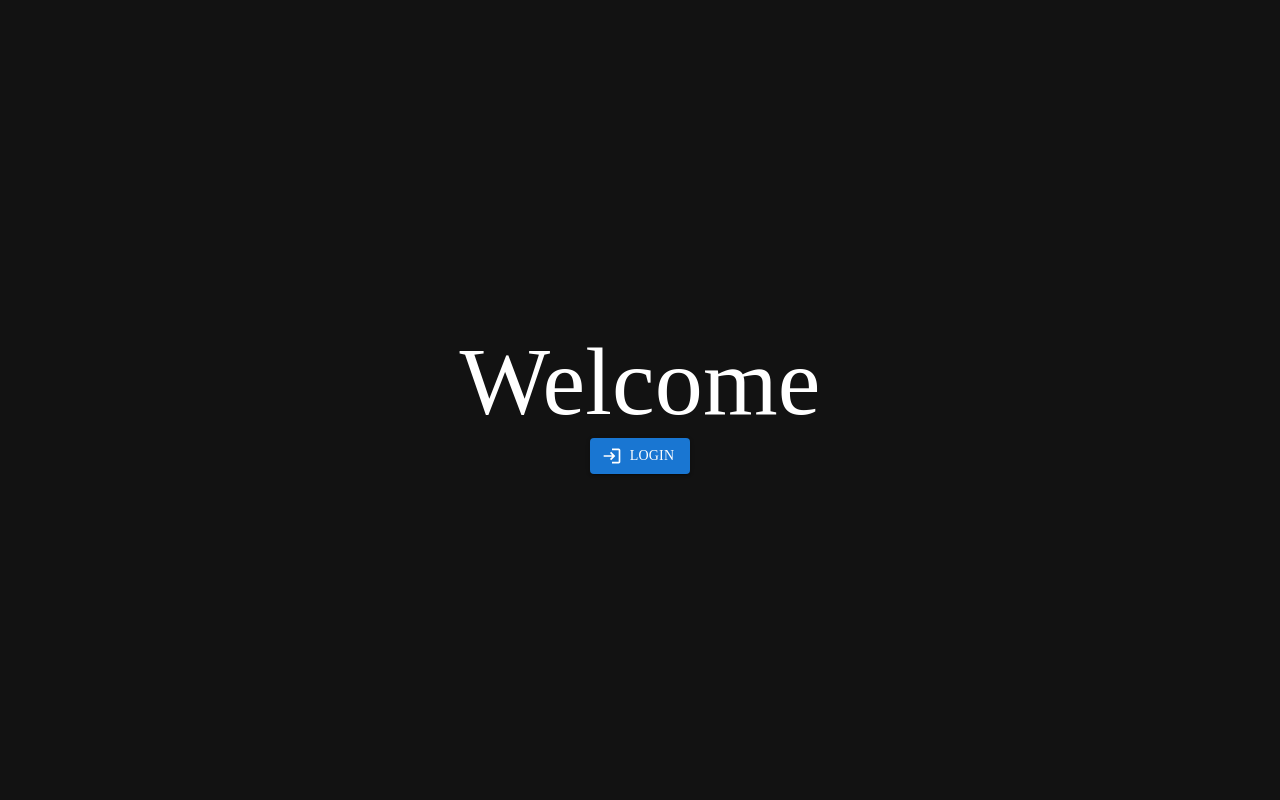
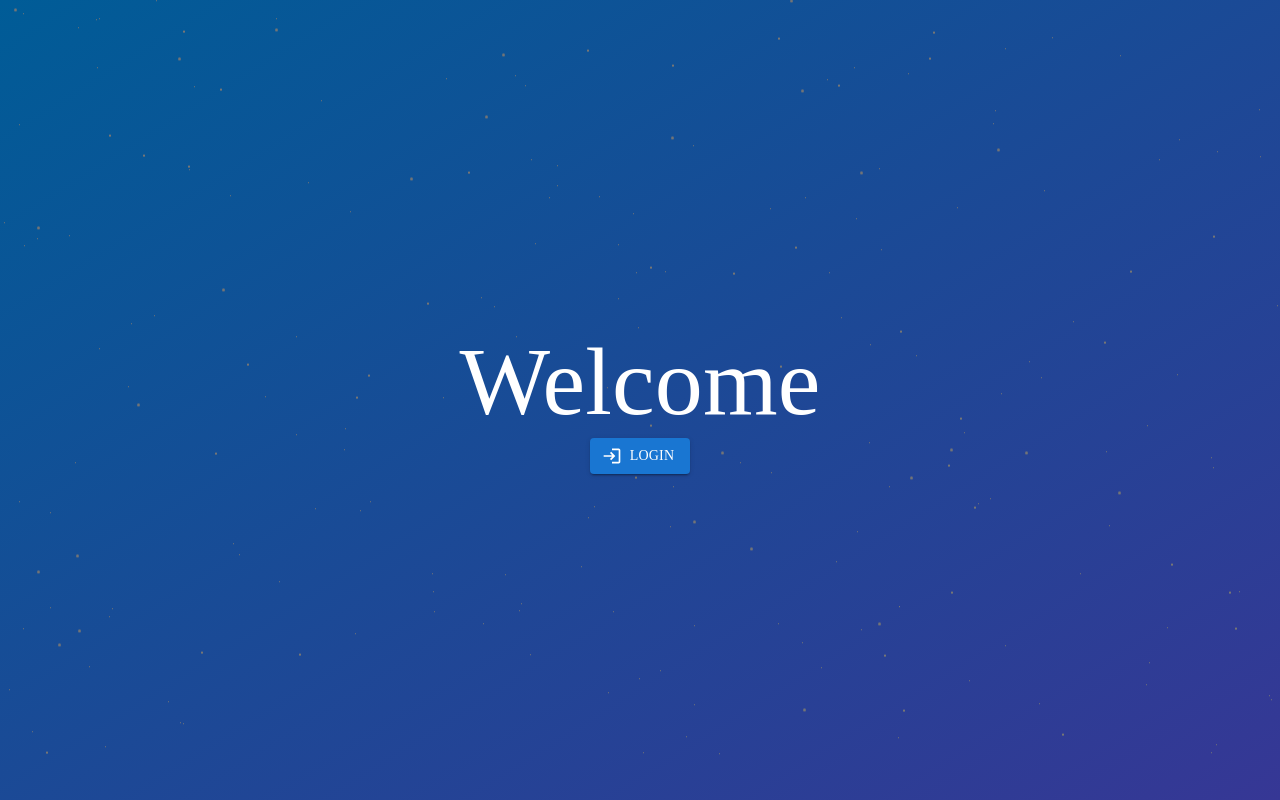
Before and after one commit to CareerTrackr/CareerTracker, a React (Vite) app: page / in a window 1280 px wide. Built offline with nearby package versions, Linux system fonts and the light colour scheme; a web font is replaced by a local one.

Commit message:
installed sass for animated background for welcome page, added animation

```diff
--- a/package.json
+++ b/package.json
@@ -15,7 +15,8 @@
     "@mui/material": "^5.11.15",
     "react": "^18.2.0",
     "react-dom": "^18.2.0",
-    "react-router-dom": "^6.9.0"
+    "react-router-dom": "^6.9.0",
+    "sass": "^1.60.0"
   },
   "devDependencies": {
     "@types/material-ui": "^0.21.12",
--- a/src/main.tsx
+++ b/src/main.tsx
@@ -1,5 +1,6 @@
 import React from 'react';
 import ReactDOM from 'react-dom/client';
+import './style.scss';
 import App from './App';
 
 ReactDOM.createRoot(document.getElementById('root') as HTMLElement).render(
--- /dev/null
+++ b/src/style.scss
@@ -0,0 +1,110 @@
+.hero {
+  display: inline-block;
+  width: 100%;
+  height: 100vh;
+  position: relative;
+
+}
+.diagonal-hero-bg {
+  position: absolute;
+  top: 0;
+  left: 0;
+  width: 100%;
+  height: 100%;
+  background: #2b5876;  /* fallback for old browsers */
+  background: -webkit-linear-gradient(to bottom right, #005c97, #363795);  /* Chrome 10-25, Safari 5.1-6 */
+  background: linear-gradient(to bottom right, #005c97, #363795); /* W3C, IE 10+/ Edge, Firefox 16+, Chrome 26+, Opera 12+, Safari 7+ */
+
+  z-index: -1;
+}
+
+// creates randomized star sizes
+@function stars($n) {
+  $value: '#{random(2000)}px #{random(2000)}px #767676';
+  @for $i from 2 through $n {
+    $value: '#{$value} , #{random(2000)}px #{random(2000)}px #767676';
+  }
+  @return unquote($value);
+}
+
+// store random stars
+$stars-small: stars(700);
+$stars-medium: stars(200);
+$stars-big: stars(100);
+
+
+.stars {
+  z-index: -1;
+  overflow: hidden;
+  top: 0;
+  left: 0;
+  width: 100%;
+  height: 95vh;
+  transition: opacity 1s ease-in-out;
+}
+
+.stars > .small {
+  width: 1px;
+  height: 1px;
+  background: transparent;
+  box-shadow: $stars-small;
+  animation: starsAnimation 50s linear infinite;
+
+  &:after {
+    content: " ";
+    position: absolute;
+    top: 2000px;
+    width: 1px;
+    height: 1px;
+    background: transparent;
+    box-shadow: $stars-small;
+  }
+}
+
+.stars > .medium {
+  width: 2px;
+  height: 2px;
+  background: transparent;
+  box-shadow: $stars-medium;
+  animation: starsAnimation 100s linear infinite;
+
+  &:after {
+    content: " ";
+    position: absolute;
+    top: 2000px;
+    width: 2px;
+    height: 2px;
+    background: transparent;
+    box-shadow: $stars-medium;
+  }
+}
+
+.stars > .big {
+  width: 3px;
+  height: 3px;
+  background: transparent;
+  box-shadow: $stars-big;
+  border-radius: 100%;
+  animation: starsAnimation 150s linear infinite;
+
+  &:after {
+    content: " ";
+    position: absolute;
+    top: 2000px;
+    width: 3px;
+    height: 3px;
+    background: transparent;
+    box-shadow: $stars-big;
+    border-radius: 100%;
+  }
+}
+
+// swap from/to values to reverse animation
+@keyframes starsAnimation {
+  from {
+    transform: translateY(-2000px);
+  }
+  to {
+    transform: translateY(0px);
+  }
+}
--- a/src/views/homepage.tsx
+++ b/src/views/homepage.tsx
@@ -17,6 +17,13 @@ export const Homepage = () => {
   return (
 
     <Box sx={{display: "flex", height: "100vh", flexDirection: "column", alignItems: "center", justifyContent: "center"}}>
+      <Box className="diagonal-hero-bg">
+        <Box className="stars">
+          <Box className="small"></Box>
+          <Box className="medium"></Box>
+          <Box className="big"></Box>
+        </Box>
+      </Box>
       <ThemeProvider theme={welcomeTheme}>
         <Fade in={true} timeout={2000}>
           <Typography variant="h1">
```
